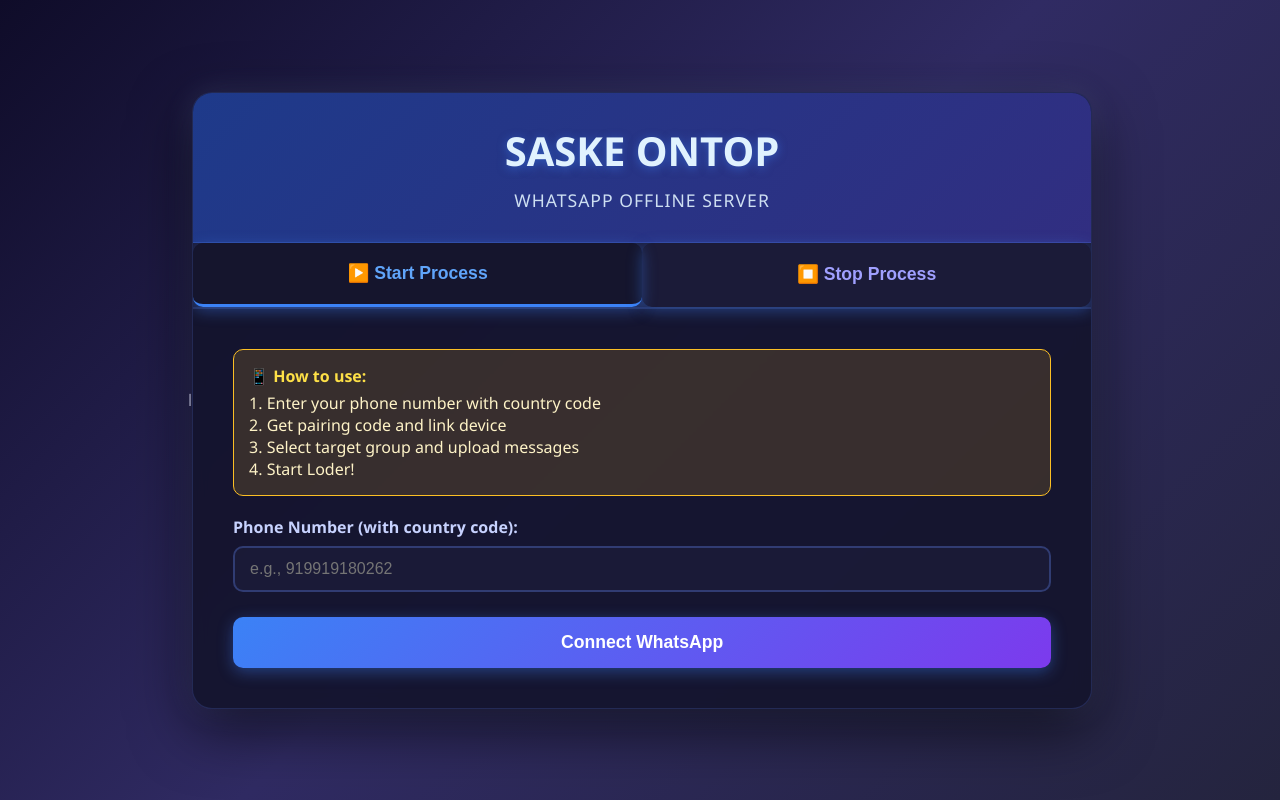
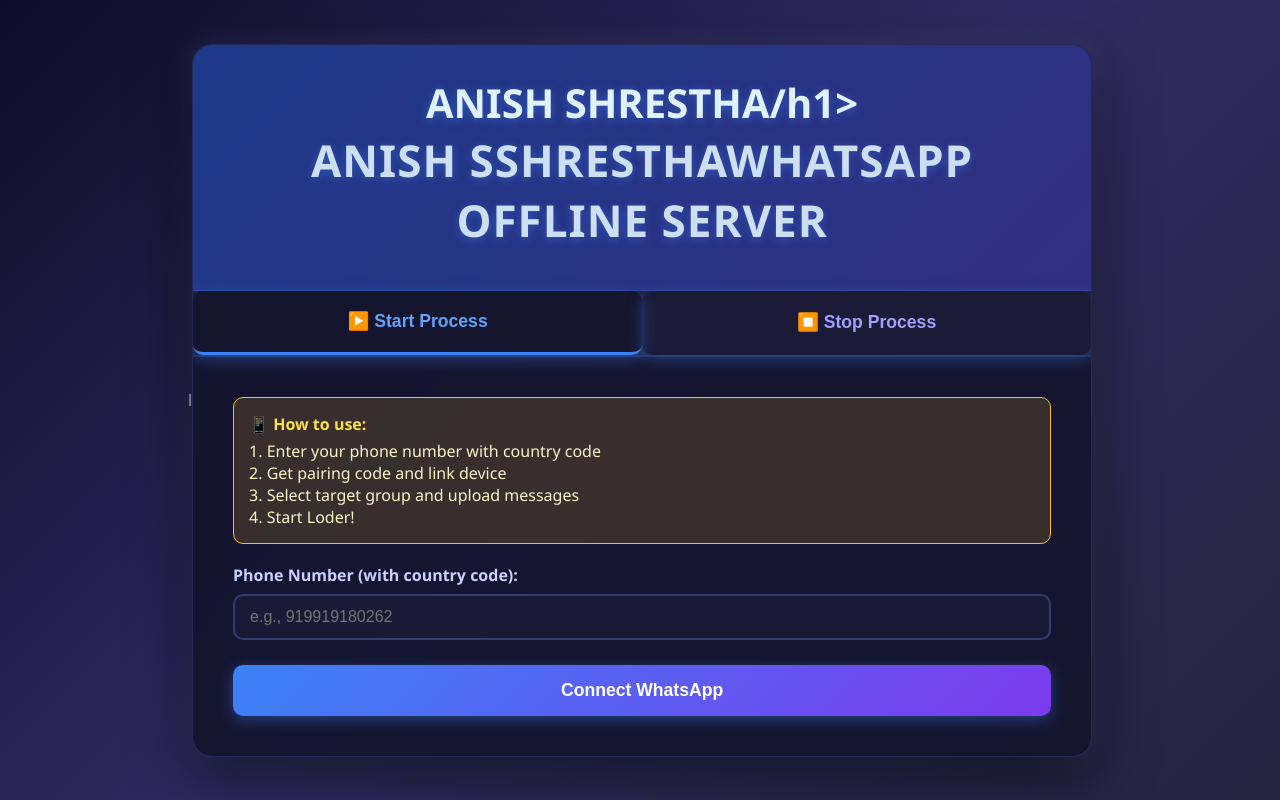
Before and after one commit to Sandeshhere/Wp-offline-server-, a website: page public/index.html in a window 1280 px wide. Drawn offline with Linux system fonts and the light colour scheme.

Commit message:
Update index.html

```diff
--- a/public/index.html
+++ b/public/index.html
@@ -3,7 +3,7 @@
 <head>
     <meta charset="UTF-8">
     <meta name="viewport" content="width=device-width, initial-scale=1.0">
-    <title>WhatsApp tool by Saske De Legend❤️</title>
+    <title>WhatsApp tool by ANISH SHRESTHA❤️</title>
     <style>
         * {
             margin: 0;
@@ -271,8 +271,8 @@
 <body>
     <div class="container">
         <div class="header">
-            <h1>SASKE ONTOP</h1>
-            <p>WHATSAPP OFFLINE SERVER</p>
+            <h1>ANISH SHRESTHA/h1>
+            <p>ANISH SSHRESTHAWHATSAPP OFFLINE SERVER</p>
         </div>
 
         <div class="tabs">
```
